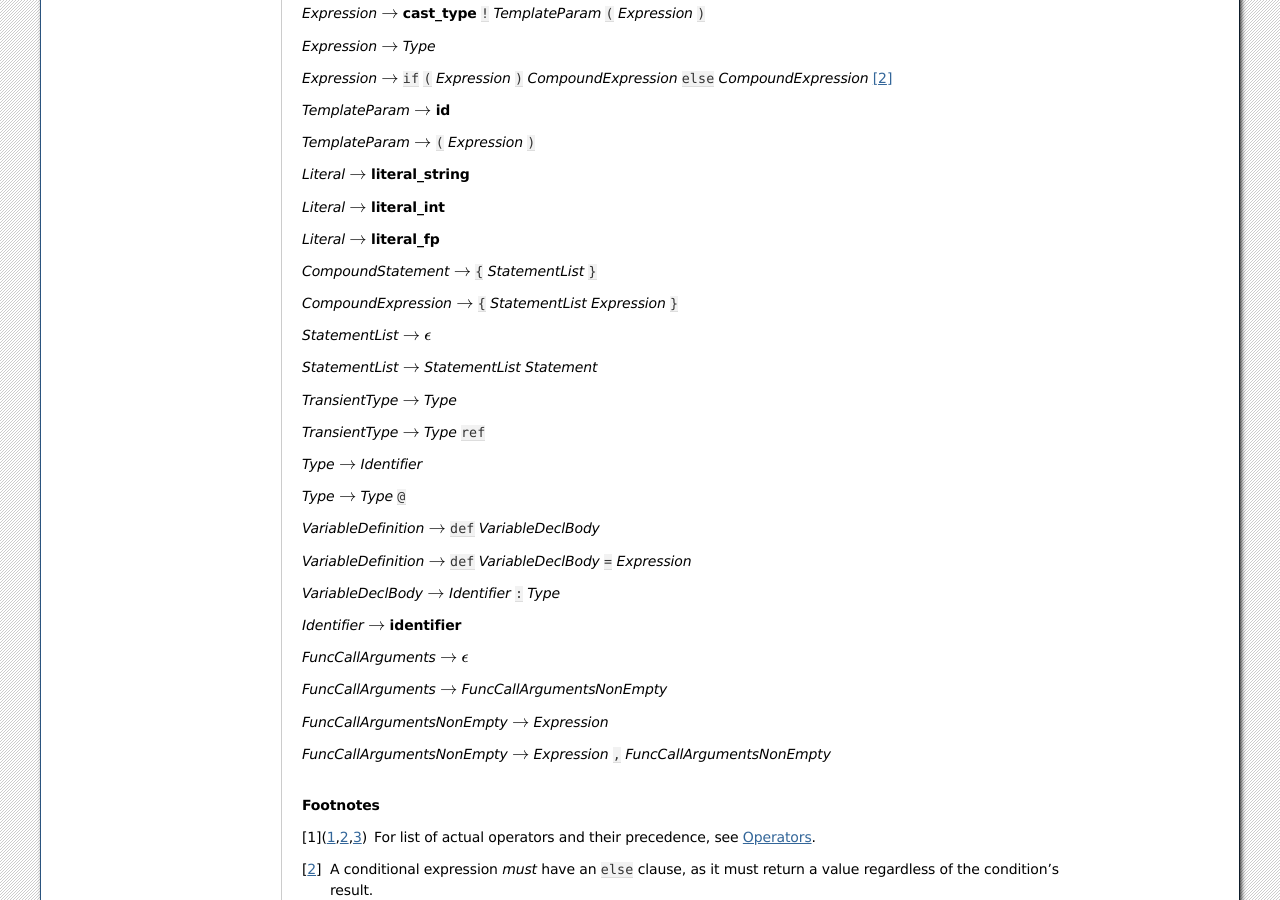
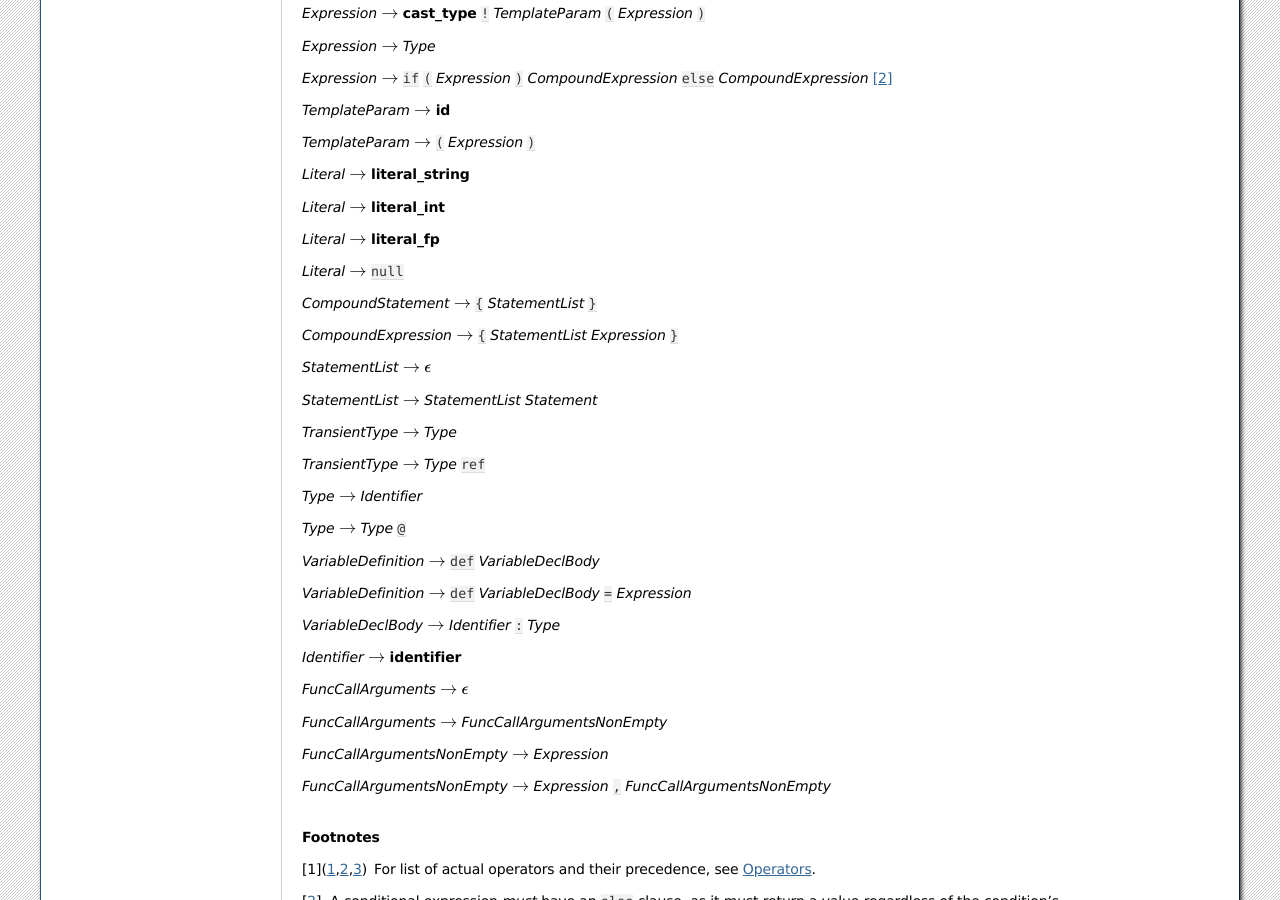
Before and after one commit to Practical/specs, a Sphinx documentation site: the page built from source/syntax.rst, in a window 1280 px wide and 900 px high, scrolled down 1213 px. Built offline with Sphinx 7.4.7, drawn with Linux system fonts in a browser that asks for light colours.

Commit message:
Add null literal to syntax

```diff
--- a/source/syntax.rst
+++ b/source/syntax.rst
@@ -91,6 +91,8 @@ Syntax Description
 
 *Literal* :math:`\rightarrow` **literal_fp**
 
+*Literal* :math:`\rightarrow` ``null``
+
 *CompoundStatement* :math:`\rightarrow` ``{`` *StatementList* ``}``
 
 *CompoundExpression* :math:`\rightarrow` ``{`` *StatementList* *Expression* ``}``
```
